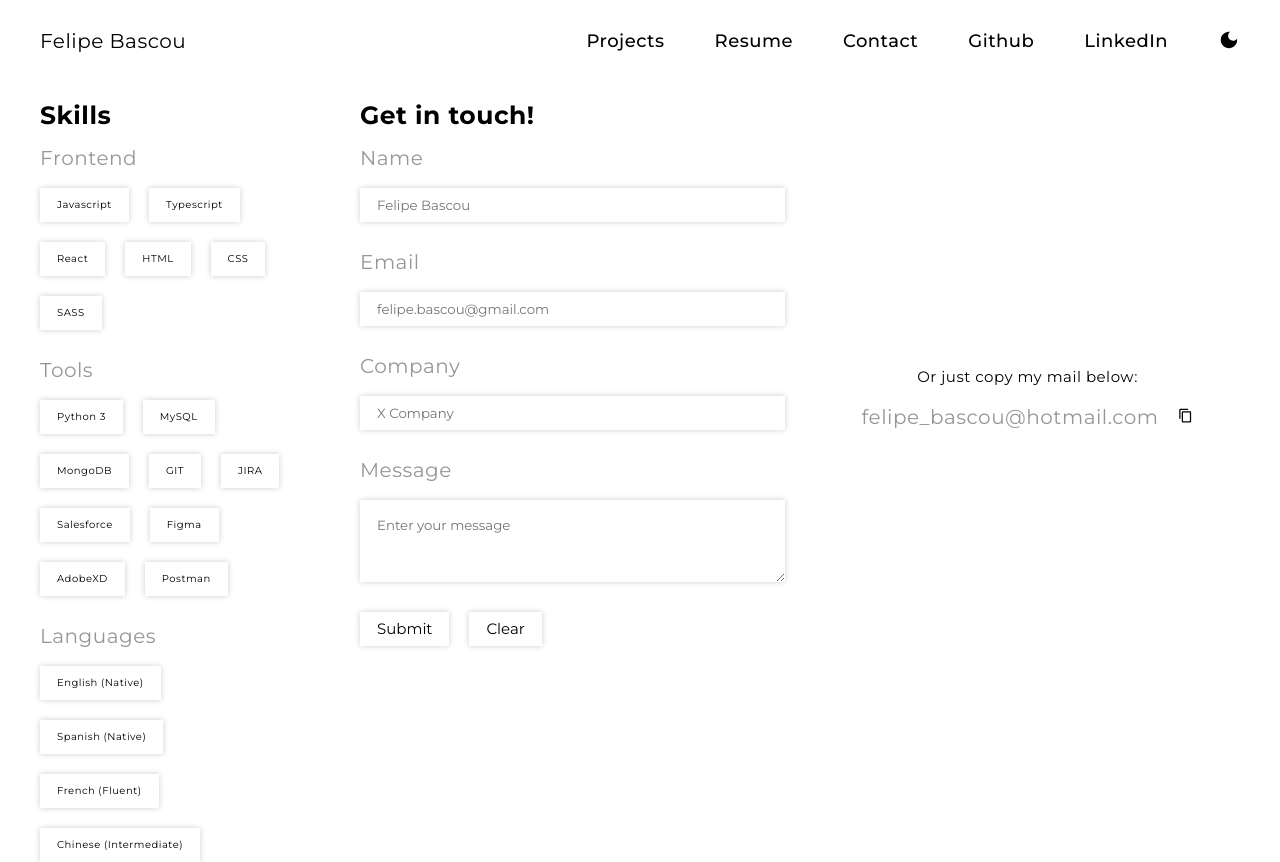
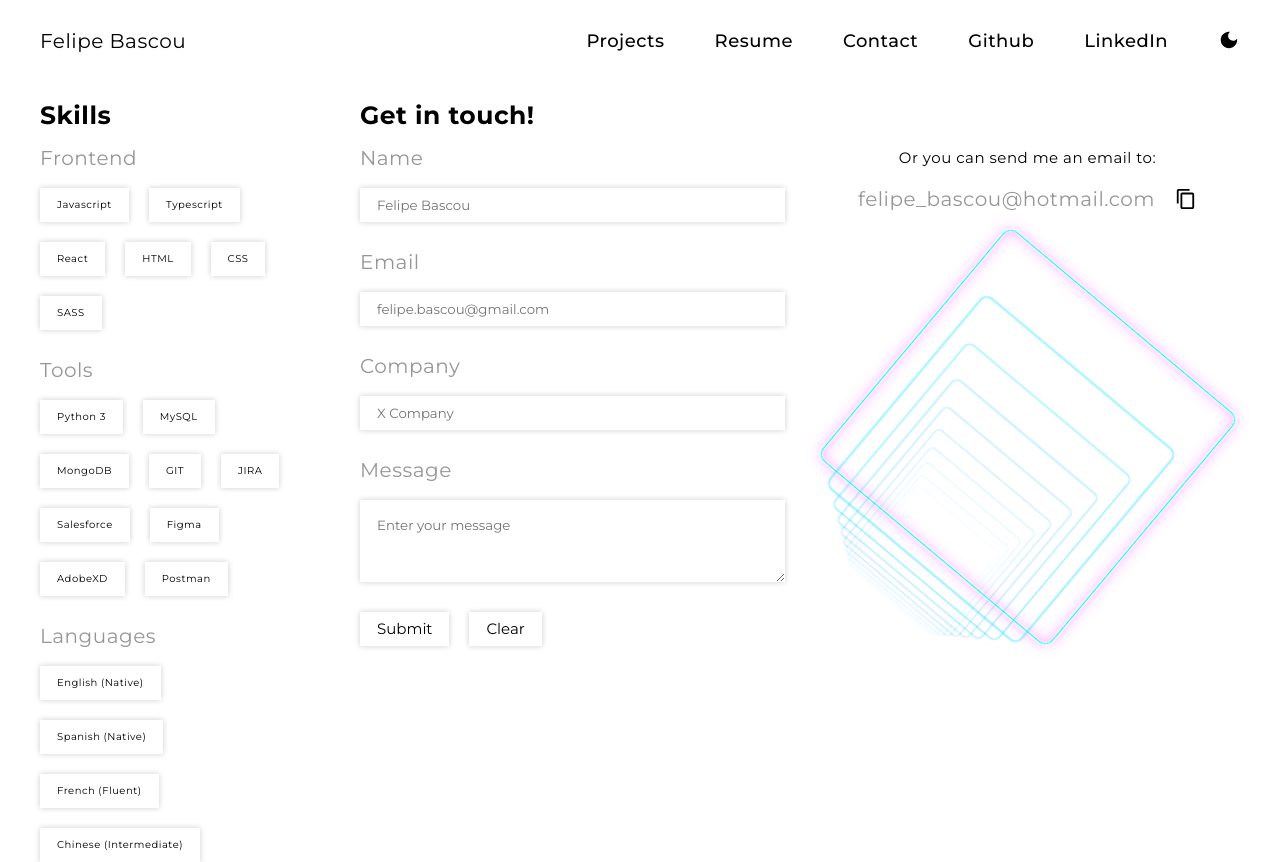
Before and after one commit to FBascou/portfolio, a React (Vite) app in the folder frontend/: page /contact in a window 1280 px wide. Built offline with nearby package versions, Linux system fonts and the light colour scheme.

Commit message:
Update ContactPage, InfiniteSquare, ProjectItem, App, base and typography

```diff
--- a/frontend/src/App.tsx
+++ b/frontend/src/App.tsx
@@ -6,6 +6,8 @@ import NavBar from './components/NavBar/NavBar'
 import SkillsPage from './pages/SkillsPage/SkillsPage'
 
 // why have main page? just add the main page without the component
+// For ideal appearance on iOS when users add a progressive web app to the home screen, define an `apple-touch-icon`. It must point to a non-transparent 192px (or 180px) square PNG. Learn More.
+// Lazy load
 
 const App = (): JSX.Element => {
   const { theme } = useContext(ThemeContext)
--- /dev/null
+++ b/frontend/src/components/InfiniteSquare/InfiniteSquare.scss
@@ -0,0 +1,160 @@
+.infinite-square-container {
+  width: 100%;
+  height: 100%;
+  position: relative;
+  display: flex;
+  align-items: center;
+  justify-content: center;
+  perspective: 50px;
+  animation: zooming 10s ease-in-out infinite;
+}
+
+.square {
+  width: 300px;
+  height: 300px;
+  position: absolute;
+  border-radius: 10px;
+  border: 1px solid #087be6; // orignally 5px
+  box-shadow: 0px 0px 20px #00ccff, inset 0px 0px 20px #00ccff, 0px 0px 60px #ff00c8,
+    inset 0px 0px 60px #ff00c8;
+  filter: brightness(1.5) contrast(2);
+  animation: flickering 10s ease alternate, breathing 3s ease-out infinite;
+}
+
+//scss loop through nth:child
+
+.square:nth-child(1) {
+  transform: rotate(40deg) translateY(0) translateZ(0);
+  opacity: 1;
+  animation-delay: 0.1s;
+}
+
+.square:nth-child(2) {
+  transform: rotate(40deg) translateY(50px) translateZ(-10px);
+  opacity: 0.9;
+  animation-delay: 0.3s;
+}
+
+.square:nth-child(3) {
+  transform: rotate(40deg) translateY(100px) translateZ(-20px);
+  opacity: 0.8;
+  animation-delay: 0.5s;
+}
+
+.square:nth-child(4) {
+  transform: rotate(40deg) translateY(150px) translateZ(-30px);
+  opacity: 0.7;
+  animation-delay: 0.7s;
+}
+
+.square:nth-child(5) {
+  transform: rotate(40deg) translateY(200px) translateZ(-40px);
+  opacity: 0.6;
+  animation-delay: 0.9s;
+}
+
+.square:nth-child(6) {
+  transform: rotate(40deg) translateY(250px) translateZ(-50px);
+  opacity: 0.5;
+  animation-delay: 1.1s;
+}
+
+.square:nth-child(7) {
+  transform: rotate(40deg) translateY(300px) translateZ(-60px);
+  opacity: 0.4;
+  animation-delay: 1.3s;
+}
+
+.square:nth-child(8) {
+  transform: rotate(40deg) translateY(350px) translateZ(-70px);
+  opacity: 0.3;
+  animation-delay: 1.5s;
+}
+
+.square:nth-child(9) {
+  transform: rotate(40deg) translateY(400px) translateZ(-80px);
+  opacity: 0.2;
+  animation-delay: 1.7s;
+}
+
+.square:nth-child(10) {
+  transform: rotate(40deg) translateY(450px) translateZ(-90px);
+  opacity: 0.1;
+  animation-delay: 1.9s;
+}
+
+@keyframes breathing {
+  0% {
+    filter: brightness(1.5) contrast(3);
+  }
+  50% {
+    filter: brightness(1.2) contrast(2);
+  }
+  100% {
+    filter: brightness(1.5) contrast(3);
+  }
+}
+
+@keyframes flickering {
+  0% {
+    box-shadow: none;
+  }
+  10% {
+    box-shadow: 0px 0px 20px #00ccff, inset 0px 0px 20px #00ccff, 0px 0px 60px #ff00c8,
+      inset 0px 0px 60px #ff00c8;
+  }
+  // 20% {
+  //   box-shadow: none;
+  // }
+  // 25% {
+  //   box-shadow: 0px 0px 20px #00ccff, inset 0px 0px 20px #00ccff, 0px 0px 60px #ff00c8,
+  //     inset 0px 0px 60px #ff00c8;
+  // }
+  50% {
+    box-shadow: none;
+  }
+  70% {
+    box-shadow: 0px 0px 20px #00ccff, inset 0px 0px 20px #00ccff, 0px 0px 60px #ff00c8,
+      inset 0px 0px 60px #ff00c8;
+  }
+  80% {
+    box-shadow: none;
+  }
+  85% {
+    box-shadow: 0px 0px 20px #00ccff, inset 0px 0px 20px #00ccff, 0px 0px 60px #ff00c8,
+      inset 0px 0px 60px #ff00c8;
+  }
+  90% {
+    box-shadow: none;
+  }
+  92% {
+    box-shadow: 0px 0px 20px #00ccff, inset 0px 0px 20px #00ccff, 0px 0px 60px #ff00c8,
+      inset 0px 0px 60px #ff00c8;
+  }
+  94% {
+    box-shadow: none;
+  }
+  96% {
+    box-shadow: 0px 0px 20px #00ccff, inset 0px 0px 20px #00ccff, 0px 0px 60px #ff00c8,
+      inset 0px 0px 60px #ff00c8;
+  }
+  98% {
+    box-shadow: none;
+  }
+  100% {
+    box-shadow: 0px 0px 20px #00ccff, inset 0px 0px 20px #00ccff, 0px 0px 60px #ff00c8,
+      inset 0px 0px 60px #ff00c8;
+  }
+}
+
+@keyframes zooming {
+  0% {
+    perspective: 45px;
+  }
+  50% {
+    perspective: 50px;
+  }
+  100% {
+    perspective: 45px;
+  }
+}
--- /dev/null
+++ b/frontend/src/components/InfiniteSquare/InfiniteSquare.tsx
@@ -0,0 +1,20 @@
+import './InfiniteSquare.scss'
+
+const InfiniteSquare = () => {
+  return (
+    <div className="infinite-square-container">
+      <div className="square"></div>
+      <div className="square"></div>
+      <div className="square"></div>
+      <div className="square"></div>
+      <div className="square"></div>
+      <div className="square"></div>
+      <div className="square"></div>
+      <div className="square"></div>
+      <div className="square"></div>
+      <div className="square"></div>
+    </div>
+  )
+}
+
+export default InfiniteSquare
--- a/frontend/src/components/ProjectItem/ProjectItem.scss
+++ b/frontend/src/components/ProjectItem/ProjectItem.scss
@@ -45,6 +45,15 @@
   gap: 3rem;
 }
 
+.link-disabled {
+  // text-decoration: line-through;
+  pointer-events: none;
+}
+
+.link-disabled:hover {
+  cursor: not-allowed;
+}
+
 .project-item-img {
   width: 100%;
   height: 100%;
--- a/frontend/src/components/ProjectItem/ProjectItem.tsx
+++ b/frontend/src/components/ProjectItem/ProjectItem.tsx
@@ -54,8 +54,12 @@ const ProjectItem = ({ data }: ProjectItemInterface): JSX.Element => {
             </div>
             <div className="project-item-overview-section project-item-media">
               <div className="project-item-links">
-                <a target="_blank" href={item.github} className="project-url">
-                  <h3>Github</h3>
+                <a
+                  target="_blank"
+                  href={item.github}
+                  className={`project-url ${item.github ? null : 'link-disabled'}`}
+                >
+                  <h3>Github {item.github ? null : <span className="error">(Private)</span>}</h3>
                 </a>
                 <a target="_blank" href={item.url} className="project-url">
                   <h3>Website</h3>
--- a/frontend/src/dataProjects.json
+++ b/frontend/src/dataProjects.json
@@ -3,7 +3,7 @@
     "id": 0,
     "header": "Born2Global Website",
     "name": "Born2Global Website",
-    "description": "Frontend teamleader for the main website. Worked on the Careers, Job Application, Events, and News page. I co-worked on the design of the page.",
+    "description": "Frontend teamleader for the main website. Worked on the Careers, Job Application, Events, and News page.",
     "features": ["API calls", "Responsive", "Forms", "Search Bar"],
     "tech": ["React", "Typescript", "SCSS", "Axios", "MaterialUI", "Formik", "AdobeXD"],
     "github": "",
@@ -17,7 +17,7 @@
     "description": "Dashboard to track performance of website, social media, traffic, budget",
     "features": ["API calls", "Responsive"],
     "tech": ["ReactJS", "CSS", "D3JS"],
-    "github": "",
+    "github": "https://github.com/FBascou/marketing-dashboard",
     "url": "",
     "media": ""
   },
--- a/frontend/src/pages/ContactPage/ContactPage.scss
+++ b/frontend/src/pages/ContactPage/ContactPage.scss
@@ -29,28 +29,70 @@
 }
 
 .contact-extra-info {
+  width: 50%;
   display: flex;
   flex-direction: column;
   align-items: center;
   justify-content: center;
   gap: 2rem;
-  width: 50%;
 }
 
 .contact-email-container {
   display: flex;
-  align-items: center;
+  align-items: flex-end;
   gap: 2rem;
 }
 
 .contact-icon {
   cursor: pointer;
+  display: flex;
+  align-items: center;
+  justify-content: center;
+  gap: 1rem;
+  position: relative;
 }
+
+.contact-icon .active {
+  color: rgba(1, 254, 9, 1);
+  animation: scaled 2000ms ease;
+}
+
+.contact-copy-tooltip {
+  // animation: 3s infinite ease slidein;
+  position: absolute;
+  left: 0;
+  top: 0;
+  text-align: center;
+}
+
+@keyframes scaled {
+  0% {
+    transform: scale(1);
+    -webkit-transform: scale(1);
+  }
+  50% {
+    transform: scale(1.5);
+    -webkit-transform: scale(1.5);
+  }
+  100% {
+    transform: scale(1);
+    -webkit-transform: scale(1);
+  }
+}
+
+// @keyframes slidein {
+//   from {
+//     width: 0%;
+//   }
+
+//   to {
+//     width: 100%;
+//   }
+// }
 
 @media screen and (max-width: 600px) {
   .contact-container {
     gap: 4rem;
-    width: 100%;
   }
   .contact-content {
     flex-direction: column;
--- a/frontend/src/pages/ContactPage/ContactPage.tsx
+++ b/frontend/src/pages/ContactPage/ContactPage.tsx
@@ -1,6 +1,6 @@
 import ContentCopyIcon from '@mui/icons-material/ContentCopy'
-import Box from '../../components/Box/Box'
-import { useState } from 'react'
+import InfiniteSquare from '../../components/InfiniteSquare/InfiniteSquare'
+import React, { useRef, useState } from 'react'
 import './ContactPage.scss'
 
 interface InputValueInterface {
@@ -19,6 +19,8 @@ const initialInputValue: InputValueInterface = {
 
 const ContactPage = () => {
   const [inputValue, setInputValue] = useState(initialInputValue)
+  const [copySuccess, setCopySuccess] = useState('')
+  const emailRef = useRef<HTMLHeadingElement>(null)
 
   // Dark Mode // Light Mode
   // normal color: white / black shadow
@@ -43,6 +45,20 @@ const ContactPage = () => {
 
   const handleClickClear = (): void => {
     setInputValue(initialInputValue)
+  }
+
+  const handleCopyToClipboard = async () => {
+    const currentEmail = emailRef.current
+    if (currentEmail == null) return
+    try {
+      await navigator.clipboard.writeText(currentEmail.innerText)
+      setCopySuccess('Copied!')
+    } catch {
+      setCopySuccess('Failed to copy!')
+    }
+    setTimeout(() => {
+      setCopySuccess('')
+    }, 2000)
   }
 
   return (
@@ -81,7 +97,7 @@ const ContactPage = () => {
               id="email"
               required
               placeholder="felipe.bascou@gmail.com"
-              minLength={3}
+              minLength={5}
               maxLength={50}
               onChange={handleInputValue}
             />
@@ -111,7 +127,7 @@ const ContactPage = () => {
               rows={3}
               required
               placeholder="Enter your message"
-              minLength={3}
+              minLength={5}
               maxLength={3000}
               onChange={handleInputValue}
             ></textarea>
@@ -126,13 +142,20 @@ const ContactPage = () => {
           </div>
         </form>
         <div className="contact-extra-info">
-          <p>Or just copy my mail below:</p>
+          <p>Or you can send me an email to:</p>
           <div className="contact-email-container">
-            <h3>felipe_bascou@hotmail.com</h3>
-            <div className="contact-icon">
-              <ContentCopyIcon />
+            <h3 ref={emailRef}>felipe_bascou@hotmail.com</h3>
+            <div className="contact-icon" onClick={handleCopyToClipboard}>
+              <ContentCopyIcon
+                className={`${copySuccess !== '' ? 'active' : null}`}
+                fontSize="large"
+              />
+              <div className="contact-copy-tooltip">
+                <p>{copySuccess}</p>
+              </div>
             </div>
           </div>
+          <InfiniteSquare />
         </div>
       </div>
     </div>
--- a/frontend/src/styles/_typography.scss
+++ b/frontend/src/styles/_typography.scss
@@ -34,11 +34,6 @@ p {
 //   font-size: 1.2rem;
 // }
 
-span {
-  color: rgb(0, 204, 255);
-  font-weight: 500;
-}
-
 a {
   text-decoration-style: none;
   text-decoration: none;
```
Also changed, not shown: frontend/src/styles/_base.scss (+15 -5 lines).
